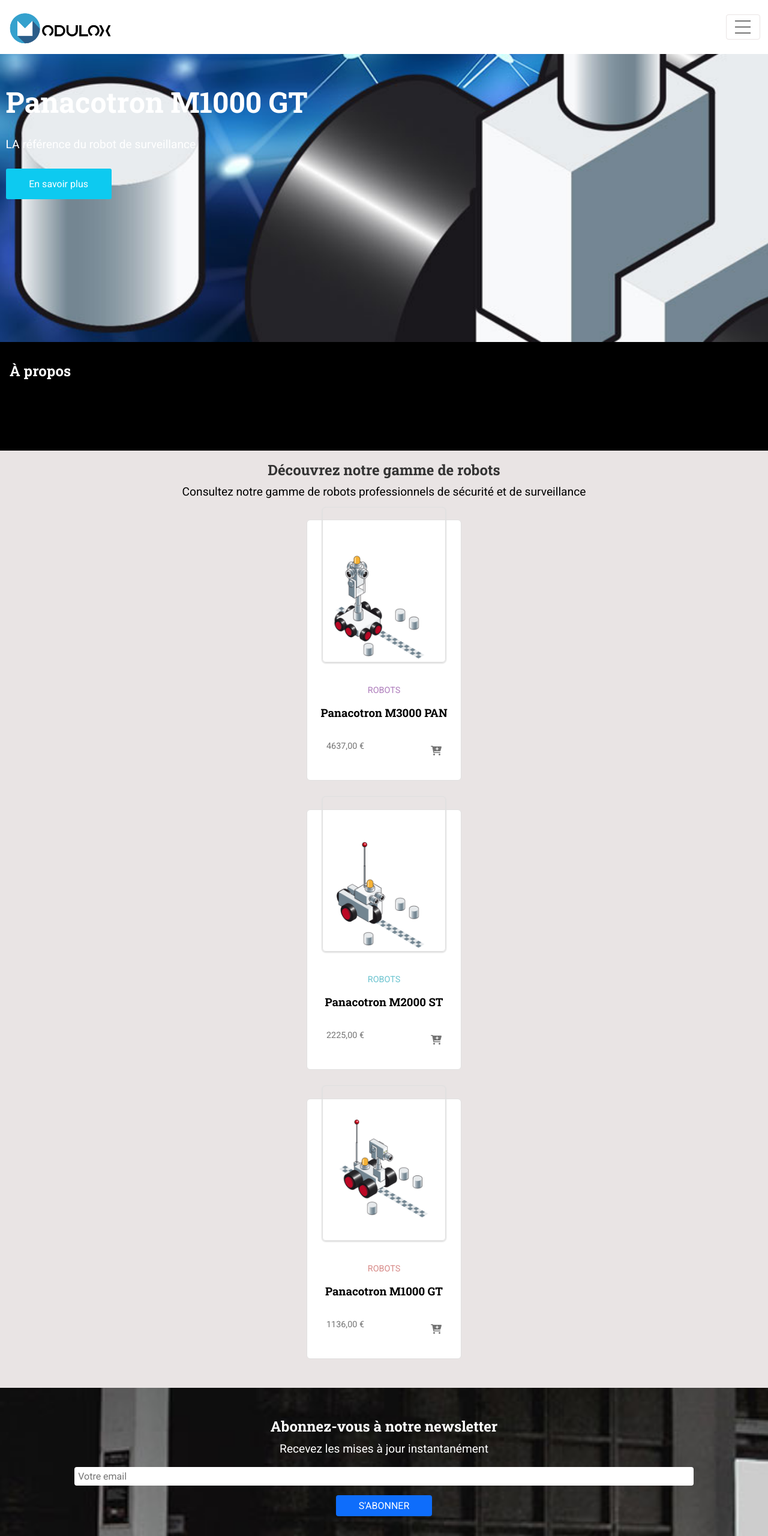
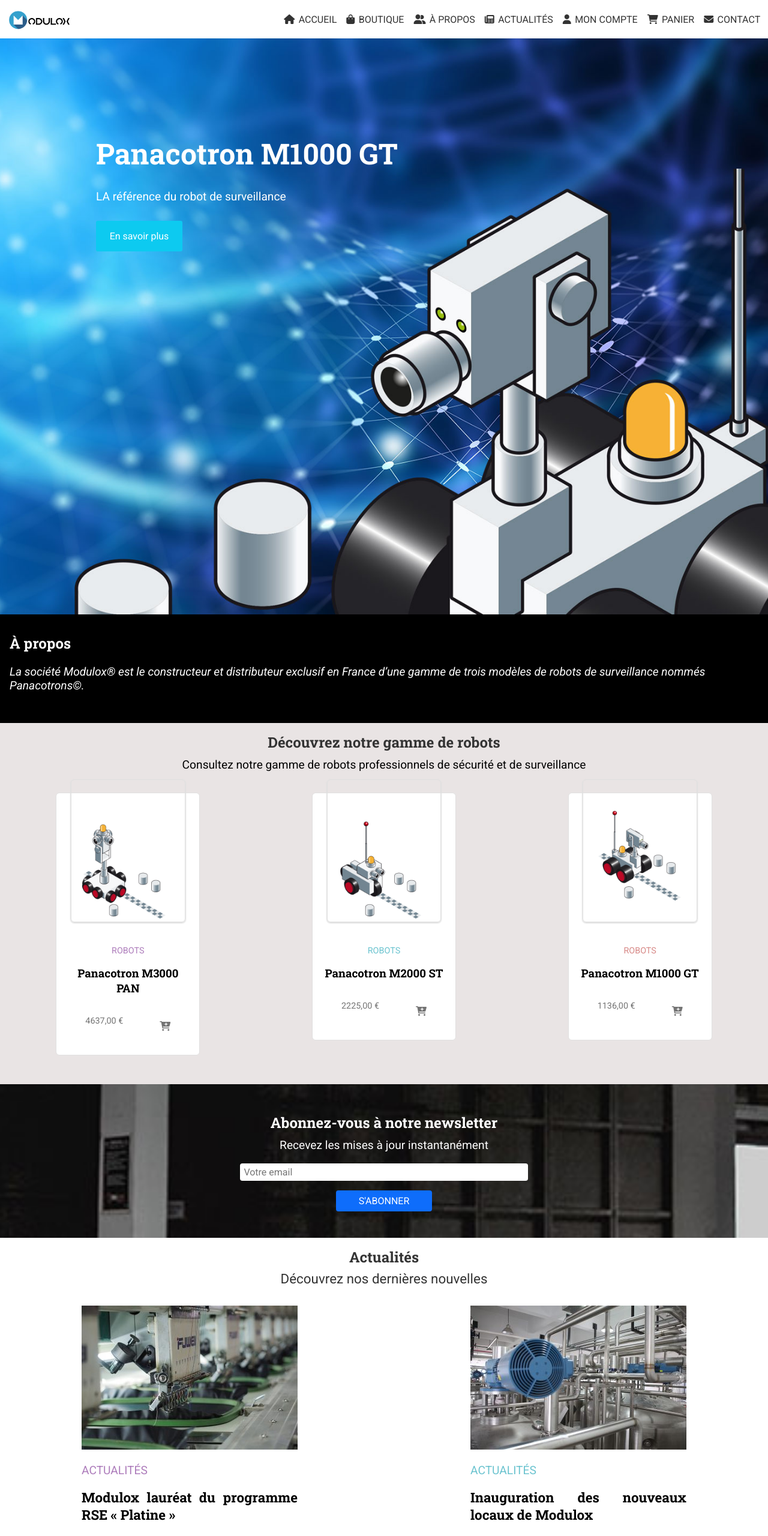
Before and after one commit to jneda/modulox, a plain HTML site: page index.html in a window 1280 px wide. Shown: the top 2560 px of the page at 60% size. Drawn offline with Linux system fonts and the light colour scheme.

Commit message:
Media query tablette v1 Media query bureau en cours

```diff
--- a/style/style.css
+++ b/style/style.css
@@ -1,8 +1,11 @@
 /* Écrasement du style navigateur */
+
+* {
+  box-sizing: border-box;
+}
 
 body {
   margin: 0;
-  box-sizing: border-box;
 }
 
 h1 {
@@ -115,8 +118,18 @@
   height: 100%;
 }
 
-#top-nav {
+#top-nav ul {
   display: none;
+  gap: 1rem;
+}
+
+#top-nav i {
+  margin-right: 0.4rem;
+}
+
+#top-nav a {
+  color: var(--blackish);
+  text-transform: uppercase;
 }
 
 #burger-menu-btn {
@@ -177,7 +190,7 @@
   padding: 2rem 1rem;
 }
 
-#about h2 {
+#about h2, #about p {
   color: var(--white);
 }
 
@@ -347,7 +360,7 @@
 
 #contact-us {
   background-image: url("../images/bg_contact.jpg");
-  padding: 4rem 0.4rem 0 0.4rem;
+  padding: 4rem 0.4rem;
 }
 
 #contact-us h2 {
@@ -387,6 +400,7 @@
 
 #social i {
   font-size: 2rem;
+  margin-top: 1rem;
 }
 
 #social ul {
@@ -412,6 +426,7 @@
   background-color: var(--white);
   border: none;
   border-radius: 4px;
+  padding-bottom: 2rem;
 }
 
 #contact-form label {
@@ -452,3 +467,80 @@
   text-transform: uppercase;
   margin-bottom: 0.8rem;
 }
+
+/* Media query tablette */
+
+@media screen and (min-width: 768px) {
+  /* Hero */
+  #hero {
+    background-size: 100%;
+  }
+
+  #hero div {
+    width: 20rem;
+  }
+
+  /* Liste robots */
+  #robots ul {
+    flex-direction: row;
+    justify-content: space-around;
+  }
+
+  #robots ul article {
+    max-width: 15rem;
+  }
+
+  /* Newsletter */
+  #newsletter-subscribe input {
+    max-width: 30rem;
+  }
+
+  /* Actualités */
+  #news ul {
+    grid-template-columns: 1fr 1fr;
+  }
+
+  /* Sociaux */
+  #social ul {
+    max-width: 20rem;
+  }
+
+  /* Formulaire contact */
+  #contact-form {
+    max-width: 700px;
+    margin: 0 auto;
+  }
+}
+
+/* Media query bureau */
+
+@media screen and (min-width: 1024px) {
+  /* Header <- problème ici */
+  #header {
+    background-color: transparent; /* Ça pas marche :( */
+  }
+
+  #top-nav ul {
+    width: 100%;
+    display: inline-flex;
+    flex-direction: row;
+  }
+
+  #burger-menu-btn {
+    display: none;
+  }
+
+  /* Hero */
+  #hero {
+    background-size: cover;
+    height: 60rem;
+  }
+
+  #hero div {
+    padding-top: 10rem;
+    padding-left: 10rem;
+    width: 60rem;
+  }
+
+  /* À propos */
+}
```
Also changed, not shown: style/product-card.css (deleted).
